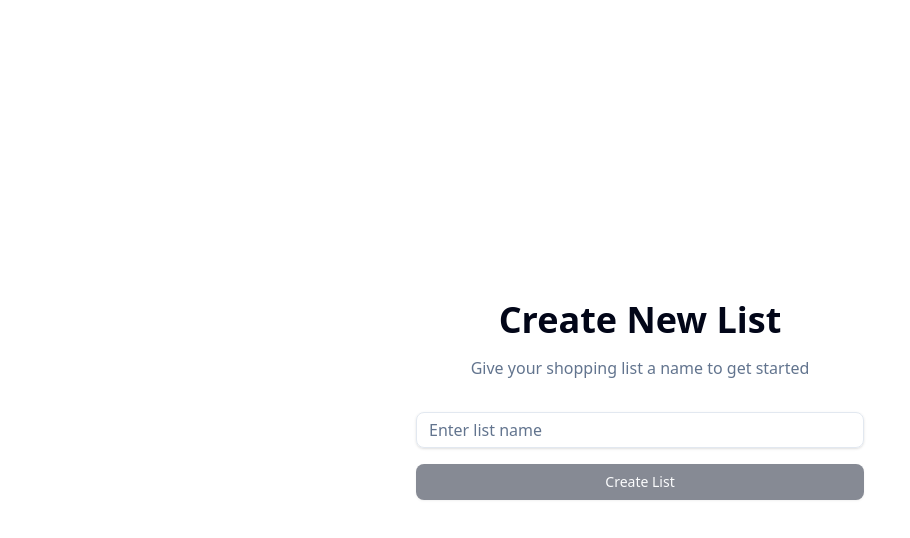
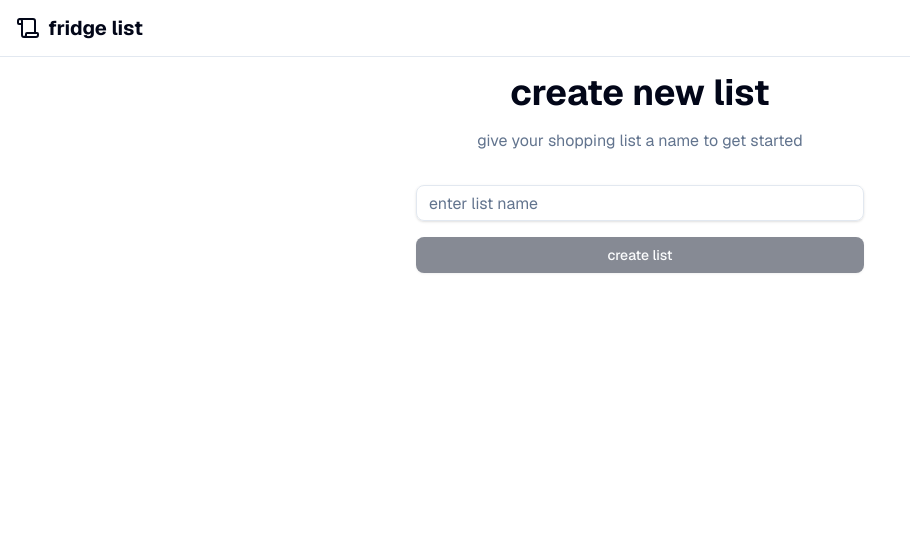
Before and after one commit to stecfrit/fridge-list, a Next.js app: page /create-list in a window 1280 px wide. Shown: the top 538 px of the page, without its empty margins (0-910 px from the left). Built offline with nearby package versions, Linux system fonts and the light colour scheme; no server answers.

Commit message:
some changes to fonts and header

```diff
--- a/src/app/create-list/page.tsx
+++ b/src/app/create-list/page.tsx
@@ -35,19 +35,19 @@ export default function CreateList() {
   };
 
   return (
-    <div className="min-h-screen flex flex-col items-center justify-center p-4">
+    <div className="flex flex-col items-center justify-center p-4">
       <main className="max-w-md w-full space-y-8">
         <div className="text-center space-y-4">
-          <h1 className="text-4xl font-bold">Create New List</h1>
+          <h1 className="text-4xl font-bold">create new list</h1>
           <p className="text-muted-foreground">
-            Give your shopping list a name to get started
+            give your shopping list a name to get started
           </p>
         </div>
 
         <div className="space-y-4">
           <Input
             type="text"
-            placeholder="Enter list name"
+            placeholder="enter list name"
             value={listName}
             onChange={(e) => setListName(e.target.value)}
             className="w-full"
@@ -57,7 +57,7 @@ export default function CreateList() {
             className="w-full"
             disabled={!listName.trim() || isCreating}
           >
-            {isCreating ? "Creating..." : "Create List"}
+            {isCreating ? "creating..." : "create list"}
           </Button>
         </div>
       </main>
--- a/src/app/globals.css
+++ b/src/app/globals.css
@@ -117,6 +117,6 @@
     @apply border-border outline-ring/50;
   }
   body {
-    @apply bg-background text-foreground;
+    @apply bg-background text-foreground font-sans;
   }
 }
--- a/src/app/layout.tsx
+++ b/src/app/layout.tsx
@@ -1,6 +1,7 @@
 import type { Metadata, Viewport } from "next";
 import { Geist, Geist_Mono } from "next/font/google";
 import "./globals.css";
+import { Header } from "@/components/header";
 
 const geistSans = Geist({
   variable: "--font-geist-sans",
@@ -38,9 +39,10 @@ export default function RootLayout({
         />
       </head>
       <body
-        className={`${geistSans.variable} ${geistMono.variable} antialiased`}
+        className={`${geistSans.variable} ${geistMono.variable} antialiased min-h-screen flex flex-col`}
       >
-        {children}
+        <Header />
+        <main className="flex-1">{children}</main>
       </body>
     </html>
   );
--- a/src/app/list/[id]/page.tsx
+++ b/src/app/list/[id]/page.tsx
@@ -199,7 +199,7 @@ export default function ListPage() {
   if (isLoading) {
     return (
       <div className="min-h-screen flex items-center justify-center">
-        <p className="text-xl">Loading...</p>
+        <p className="text-xl">loading...</p>
       </div>
     );
   }
@@ -207,7 +207,7 @@ export default function ListPage() {
   if (!list) {
     return (
       <div className="min-h-screen flex items-center justify-center">
-        <p className="text-xl">List not found</p>
+        <p className="text-xl">list not found</p>
       </div>
     );
   }
@@ -238,7 +238,7 @@ export default function ListPage() {
             <div className="p-4 bg-white rounded-lg shadow-lg">
               <QRCodeSVG value={listUrl} size={200} />
               <p className="mt-2 text-sm text-gray-500">
-                Scan to access this list
+                scan to access this list
               </p>
             </div>
           </div>
@@ -248,7 +248,7 @@ export default function ListPage() {
           <div className="flex gap-2">
             <Input
               type="text"
-              placeholder="Add new item"
+              placeholder="add new item"
               value={newItem}
               onChange={(e: ChangeEvent<HTMLInputElement>) =>
                 setNewItem(e.target.value)
@@ -257,7 +257,7 @@ export default function ListPage() {
                 e.key === "Enter" && handleAddItem()
               }
             />
-            <Button onClick={handleAddItem}>Add</Button>
+            <Button onClick={handleAddItem}>add</Button>
           </div>
 
           <ul className="space-y-2 mb-20">
@@ -294,7 +294,7 @@ export default function ListPage() {
                   onClick={() => handleDeleteItem(item.id)}
                   className="ml-2"
                 >
-                  Delete
+                  delete
                 </Button>
               </li>
             ))}
@@ -311,12 +311,12 @@ export default function ListPage() {
         {isCopied ? (
           <>
             <Check className="h-5 w-5" />
-            <span>Copied!</span>
+            <span>copied!</span>
           </>
         ) : (
           <>
             <Copy className="h-5 w-5" />
-            <span>Copy URL</span>
+            <span>copy URL</span>
           </>
         )}
       </Button>
--- a/src/app/page.tsx
+++ b/src/app/page.tsx
@@ -3,19 +3,19 @@ import Link from "next/link";
 
 export default function Home() {
   return (
-    <div className="min-h-screen flex flex-col items-center justify-center p-4">
+    <div className="flex flex-col items-center justify-center p-4">
       <main className="max-w-md w-full space-y-8">
         <div className="text-center space-y-4">
-          <h1 className="text-4xl font-bold">Fridge List</h1>
+          <h1 className="text-4xl font-bold">fridge list</h1>
           <p className="text-muted-foreground">
-            Create and manage your household shopping lists with QR codes
+            create and manage your household shopping lists with QR codes
           </p>
         </div>
 
         <div className="flex justify-center">
           <Link href="/create-list">
             <Button size="lg" className="w-full sm:w-auto">
-              Create New List
+              create new list
             </Button>
           </Link>
         </div>
--- /dev/null
+++ b/src/components/header.tsx
@@ -0,0 +1,15 @@
+import Link from "next/link";
+import { Scroll } from "lucide-react";
+
+export function Header() {
+  return (
+    <header className="border-b">
+      <div className="container mx-auto px-4 h-14 flex items-center justify-between">
+        <Link href="/" className="flex items-center gap-2 text-xl font-bold">
+          <Scroll className="h-6 w-6" />
+          <span>fridge list</span>
+        </Link>
+      </div>
+    </header>
+  );
+}
```
